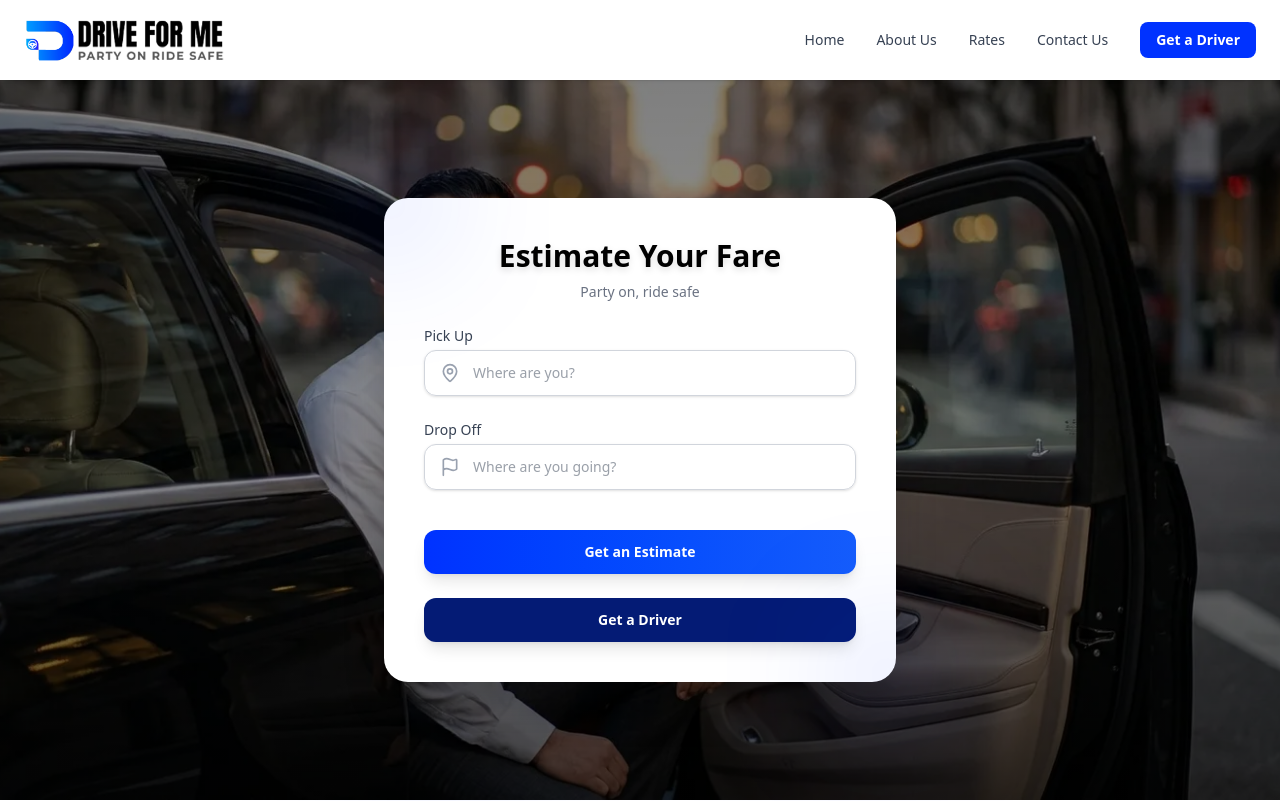
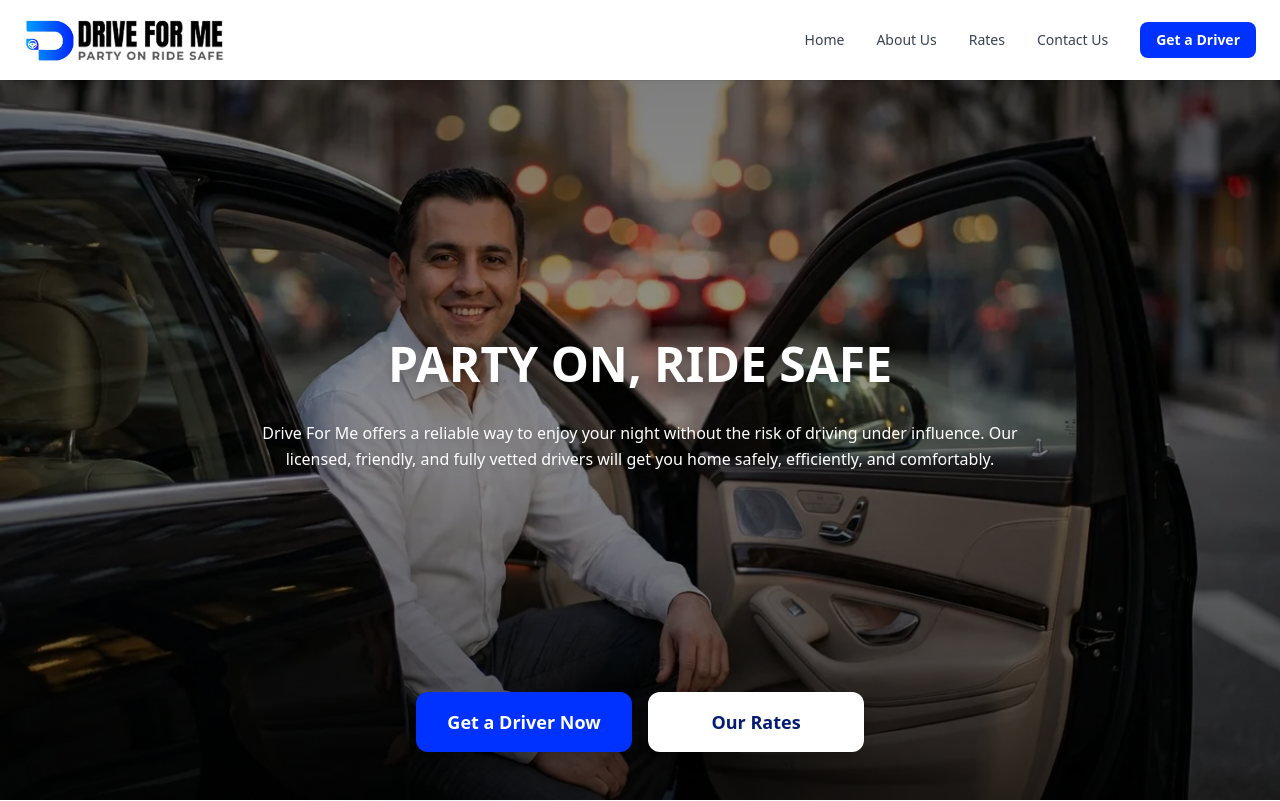
Before and after one commit to ikronyx/drive-for-me-lk, a Next.js app in the folder drive-for-me-lk/: page / in a window 1280 px wide. Shown: the top 801 px of the page. Built offline with nearby package versions, Linux system fonts and the light colour scheme.

Commit message:
fix: booking

```diff
--- a/drive-for-me-lk/app/(client)/bookings/page.tsx
+++ b/drive-for-me-lk/app/(client)/bookings/page.tsx
@@ -54,6 +54,27 @@ export default function BookingPage() {
     setLoading(false);
   }
 
+  function BookingLoader({ visible }: { visible: boolean }) {
+    if (!visible) return null;
+
+    return (
+      <div className="fixed inset-0 z-[100] flex items-center justify-center bg-black/50 backdrop-blur-sm">
+        <div className="bg-white rounded-2xl px-8 py-6 shadow-2xl flex flex-col items-center gap-4 animate-[fadeIn_0.3s_ease]">
+          {/* Spinner */}
+          <div className="h-12 w-12 border-4 border-gray-200 border-t-[var(--primary)] rounded-full animate-spin" />
+
+          {/* Text */}
+          <div className="text-center">
+            <h2 className="font-semibold text-lg">Processing Booking</h2>
+            <p className="text-sm text-gray-500">
+              Please wait while we confirm your driver...
+            </p>
+          </div>
+        </div>
+      </div>
+    );
+  }
+
   return (
     <div
       className="min-h-screen bg-gray-50 flex items-center justify-center px-4 py-12"
@@ -71,6 +92,7 @@ export default function BookingPage() {
           </div>
         </div>
       )}
+      <BookingLoader visible={loading} />
 
       <div className="w-full max-w-xl rounded-3xl bg-white p-8 shadow-2xl md:p-10 relative">
         {/* Glow effects */}
--- a/drive-for-me-lk/app/(client)/page.tsx
+++ b/drive-for-me-lk/app/(client)/page.tsx
@@ -17,7 +17,7 @@ export default function HomePage() {
 
       <main className="w-full overflow-x-hidden">
         {/* HERO / BANNER SECTION */}
-        <section
+        {/* <section
           className="relative flex min-h-[90vh] items-center justify-center px-4"
           style={{
             backgroundImage: `url('/hero-banner.webp')`,
@@ -26,15 +26,15 @@ export default function HomePage() {
             backgroundRepeat: "no-repeat",
           }}
         >
-          {/* Gradient Overlay */}
+
           <div className="absolute inset-0 bg-gradient-to-b from-black/50 via-black/40 to-black/70" />
 
-          {/* Fare Estimator Card */}
+
           <div
             className="relative z-10 w-full max-w-lg rounded-3xl bg-white p-8 shadow-2xl md:p-10
   transform transition-all duration-500 hover:scale-105 hover:shadow-[0_20px_60px_rgba(0,50,255,0.2)]"
           >
-            {/* Floating Gradient Accent Circle */}
+
             <div className="absolute -top-10 -left-10 h-24 w-24 rounded-full bg-gradient-to-br from-[var(--primary)]/30 to-[#0032ff]/10 blur-3xl animate-pulse-slow" />
             <div className="absolute -bottom-10 -right-10 h-24 w-24 rounded-full bg-gradient-to-tr from-[#0032ff]/20 to-[var(--primary)]/20 blur-3xl animate-pulse-slow" />
 
@@ -46,7 +46,7 @@ export default function HomePage() {
             </p>
 
             <form className="space-y-6">
-              {/* Pick Up */}
+
               <div className="relative">
                 <label className="mb-1 block text-sm font-medium text-gray-700">
                   Pick Up
@@ -66,7 +66,7 @@ export default function HomePage() {
                 </div>
               </div>
 
-              {/* Drop Off */}
+
               <div className="relative">
                 <label className="mb-1 block text-sm font-medium text-gray-700">
                   Drop Off
@@ -86,7 +86,7 @@ export default function HomePage() {
                 </div>
               </div>
 
-              {/* Submit Button */}
+
               <button
                 type="submit"
                 className="mt-4 w-full rounded-xl bg-gradient-to-r from-[var(--primary)] to-blue-600 px-6 py-3 text-sm font-semibold text-white shadow-lg transition-all
@@ -102,6 +102,52 @@ export default function HomePage() {
                 Get a Driver
               </button>
             </form>
+          </div>
+        </section> */}
+
+        <section
+          className="relative flex min-h-[90vh] flex-col px-4 pb-12 pt-16"
+          style={{
+            backgroundImage: `url('/hero-banner.webp')`,
+            backgroundSize: "cover",
+            backgroundPosition: "center",
+            backgroundRepeat: "no-repeat",
+          }}
+        >
+          {/* Gradient Overlay */}
+          <div className="absolute inset-0 bg-gradient-to-b from-black/50 via-black/40 to-black/70" />
+
+          {/* Content Container */}
+          <div className="relative z-10 flex flex-col flex-grow justify-center items-center text-center max-w-3xl mx-auto">
+            {/* Title */}
+            <h1 className="text-4xl sm:text-5xl font-extrabold text-white drop-shadow-lg mb-4">
+              PARTY ON, RIDE SAFE
+            </h1>
+            <h3 className="text-xl sm:text-2xl font-bold text-white drop-shadow-lg mb-4"></h3>
+
+            {/* Description */}
+            <p className="text-white text-base sm:text-base mb-6 leading-relaxed drop-shadow-md">
+              Drive For Me offers a reliable way to enjoy your night without the
+              risk of driving under influence. Our licensed, friendly, and fully
+              vetted drivers will get you home safely, efficiently, and
+              comfortably.
+            </p>
+          </div>
+
+          {/* Buttons */}
+          <div className="relative z-10 flex flex-col sm:flex-row gap-4 w-full max-w-md mx-auto justify-center">
+            <a
+              href="/bookings"
+              className="flex-1 rounded-xl bg-[var(--primary)] px-6 py-4 text-center text-white font-bold text-lg shadow-lg transition-all hover:bg-[var(--primary-dark)] active:scale-95"
+            >
+              Get a Driver Now
+            </a>
+            <a
+              href="/rates"
+              className="flex-1 rounded-xl bg-white px-6 py-4 text-center text-[var(--primary-dark)] font-bold text-lg shadow-lg transition-all hover:bg-gray-100 active:scale-95"
+            >
+              Our Rates
+            </a>
           </div>
         </section>
 
```
